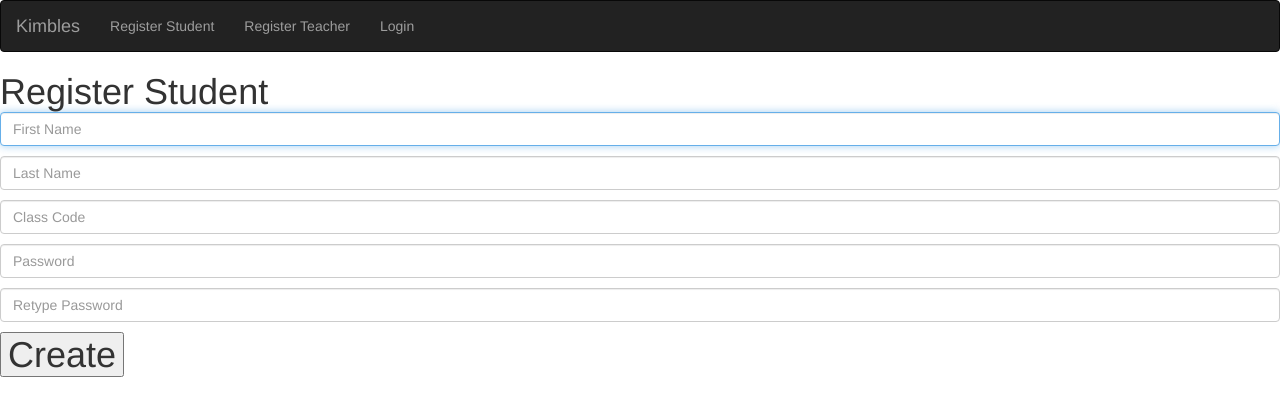
After one commit to hopeless-endeavour/Kimbles, a Flask app: page /registerStudent in a window 1280 px wide. The commit adds this page. Shown: the top 416 px of the page. Run offline with Flask 2, Linux system fonts and the light colour scheme; some libraries are stand-ins or nearby versions.

```diff
--- a/app.py
+++ b/app.py
@@ -19,16 +19,16 @@ db = SQLAlchemy(app)
 def index():
     return render_template('index.html')
 
-@app.route('/register', methods=['POST', 'GET'])
-def register():
+@app.route('/registerStudent', methods=['POST', 'GET'])
+def registerStudent():
 
-    reg_form = RegForm()
+    student_form = StudentReg()
 
-    if reg_form.validate_on_submit():
-        firstname = reg_form.firstname.data
-        lastname = reg_form.lastname.data
-        classcode = reg_form.classcode.data
-        password = reg_form.password.data
+    if student_form.validate_on_submit():
+        firstname = student_form.firstname.data
+        lastname = student_form.lastname.data
+        classcode = student_form.classcode.data
+        password = student_form.password.data
         username = lastname[:3] + firstname[:3]
 
         # Check username exists
@@ -42,7 +42,31 @@ def register():
         db.session.commit()
         return "Student added"
 
-    return render_template('register.html', form=reg_form)
+    return render_template('reg_student.html', form=student_form)
+
+@app.route('/registerTeacher', methods=['POST', 'GET'])
+def registerTeacher():
+
+    teacher_form = TeacherReg()
+
+    if teacher_form.validate_on_submit():
+        firstname = teacher_form.firstname.data
+        lastname = teacher_form.lastname.data
+        password = teacher_form.password.data
+        username = firstname[0] + lastname
+
+        # Check username exists
+        user_object = Student.query.filter_by(username=username).first()
+        if user_object:
+            return "Username taken"
+
+        # Add student to database
+        teacher = Teacher(firstname=firstname, lastname=lastname, username=username, password=password)
+        db.session.add(teacher)
+        db.session.commit()
+        return "Teacher added"
+
+    return render_template('reg_teacher.html', form=teacher_form)
 
 @app.route('/login')
 def login():
--- a/database.sql
+++ b/database.sql
@@ -12,7 +12,8 @@ CREATE TABLE teachers (
   id SERIAL PRIMARY KEY,
   firstname VARCHAR NOT NULL,
   lastname VARCHAR NOT NULL,
-  username VARCHAR UNIQUE NOT NULL
+  username VARCHAR UNIQUE NOT NULL,
+  password TEXT NOT NULL
 );
 
 CREATE TABLE transactions(
@@ -20,4 +21,4 @@ CREATE TABLE transactions(
   sender REFERENCES teachers(id),
   recipient REFERENCES students(id),
   amount INTEGER NOT NULL
-)
+);
--- a/models.py
+++ b/models.py
@@ -25,7 +25,8 @@ class Teacher(db.Model):
     id = db.Column(db.Integer, primary_key=True)
     firstname = db.Column(db.String)
     lastname = db.Column(db.String)
-    username = deb.Column(db.String(6), nullable=False)
+    username = db.Column(db.String(6), nullable=False)
+    password = db.Column(db.String(25), nullable=False)
 
     def __repr__(self):
         return "<Teacher(firstName='{}', lastName='{}')>"\
--- a/templates/layout.html
+++ b/templates/layout.html
@@ -10,11 +10,11 @@
   <nav class="navbar navbar-inverse">
     <div class="container-fluid">
       <div class="navbar-header">
-        <a class="navbar-brand" href="#">Kimbles</a>
+        <a class="navbar-brand" href="/">Kimbles</a>
       </div>
       <ul class="nav navbar-nav">
-        <li class="active"><a href="/">Home</a></li>
-        <li><a href="/register">Register</a></li>
+        <li><a href="/registerStudent">Register Student</a></li>
+        <li><a href="/registerTeacher">Register Teacher</a></li>
         <li><a href="/login">Login</a></li>
       </ul>
     </div>
--- /dev/null
+++ b/templates/reg_student.html
@@ -0,0 +1,19 @@
+{% from 'form_helper.html' import displayField %}
+{% extends "layout.html" %}
+{% block title %}Kimbles{% endblock %}
+{% block content %}
+  <h1>Register Student</<h1>
+  <form action="{{ url_for('registerStudent')}}" method='POST'>
+    {{ displayField(form.firstname, 'First Name', autocomplete="off",
+          autofocus=true)}}
+    {{ displayField(form.lastname, 'Last Name', autocomplete="off",
+          autofocus=true)}}
+    {{ displayField(form.classcode, 'Class Code', autocomplete="off")}}
+    {{ displayField(form.password, 'Password')}}
+    {{ displayField(form.confirm_pswd, 'Retype Password')}}
+    <div>
+      {{ form.submit_button}}
+    </div>
+    {{ form.csrf_token }}
+  </form>
+{% endblock content %}
--- a/wtform_fields.py
+++ b/wtform_fields.py
@@ -2,8 +2,8 @@ from flask_wtf import FlaskForm
 from wtforms import StringField, PasswordField, SubmitField
 from wtforms.validators import InputRequired, Length, EqualTo
 
-class RegForm(FlaskForm):
-    """ Registraion form """
+class StudentReg(FlaskForm):
+    """ Student Registraion Form """
 
     firstname = StringField('firstName_label',
         validators=[InputRequired(message="First Name required"),
@@ -24,3 +24,23 @@ class RegForm(FlaskForm):
         validators=[InputRequired(message="Password required"),
         EqualTo('password', message="Password must match")])
     submit_button = SubmitField('Create')
+
+class TeacherReg(FlaskForm):
+    """ Teacher Registration Form """
+
+    firstname = StringField('firstName_label',
+        validators=[InputRequired(message="First Name required"),
+        Length(min=4, max=25, message="First name must be between 5 and 25\
+        characters")])
+    lastname = StringField('lastName_label',
+        validators=[InputRequired(message="Last Name required"),
+        Length(min=4, max=25, message="Last name must be between 5 and 25\
+        characters")])
+    password = PasswordField('password_label',
+        validators=[InputRequired(message="Password required"),
+        Length(min=4, max=25, message="Password must be between 5 and 25\
+        characters")])
+    confirm_pswd = PasswordField('confirm_pswd_label',
+        validators=[InputRequired(message="Password required"),
+        EqualTo('password', message="Password must match")])
+    submit_button = SubmitField('Create')
```
Also changed, not shown: templates/reg_teacher.html (added, +18 -0 lines), templates/register.html (deleted, +0 -19 lines).
